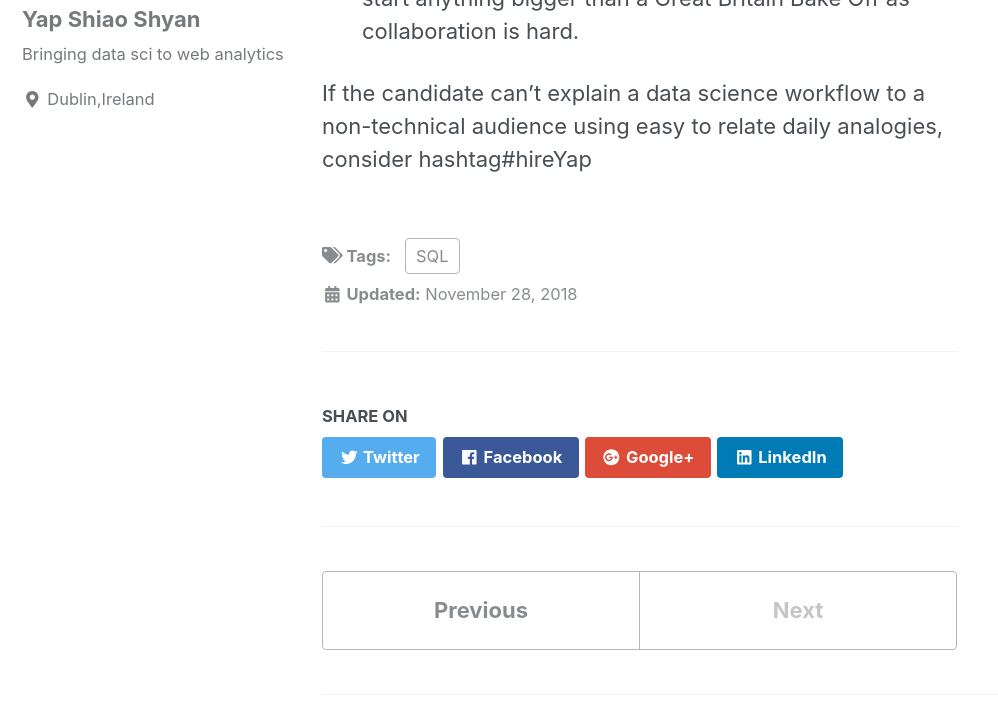
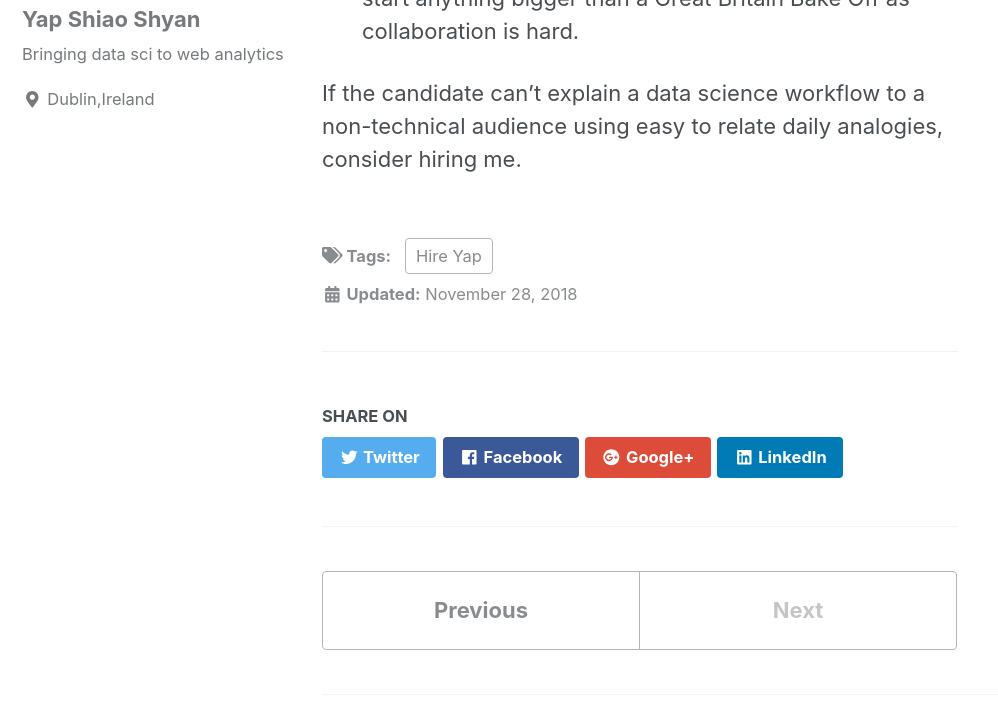
Before and after one commit to mryap/mryap.github.io, a Jekyll site: the page built from _posts/2018-12-01-Data-Sci-Workflow-Baking-Analogies.md, in a window 1280 px wide and 900 px high, scrolled down 742 px, cut to the strip 180-900 px from the top of the window. Shown: the whole strip, without its empty margins (0-998 px from the left). Built offline with Jekyll 4.4.1, drawn with Linux system fonts in a browser that asks for light colours; cached includes are drawn as plain includes; nearby versions of some CDN libraries.

Commit message:
add tag to new blog post

```diff
--- a/_posts/2018-12-01-Data-Sci-Workflow-Baking-Analogies.md
+++ b/_posts/2018-12-01-Data-Sci-Workflow-Baking-Analogies.md
@@ -1,7 +1,7 @@
 ---
 title: "Data science workflow explained"
 date: 2018-11-28
-tags: [SQL]
+tags: ["Hire Yap"]
 excerpt: "Common Data science workflow explained via a baking analogies"
 mathjax: "true"
 output:
@@ -20,4 +20,4 @@ Common Data science workflow explained via a baking analogies
 
 5.  Every cook also works in their own personal, particular way with tools they've invented themselves - no way to start anything bigger than a Great Britain Bake Off as collaboration is hard.
 
-If the candidate can't explain a data science workflow to a non-technical audience using easy to relate daily analogies, consider hashtag#hireYap
+If the candidate can't explain a data science workflow to a non-technical audience using easy to relate daily analogies, consider hiring me.
```
